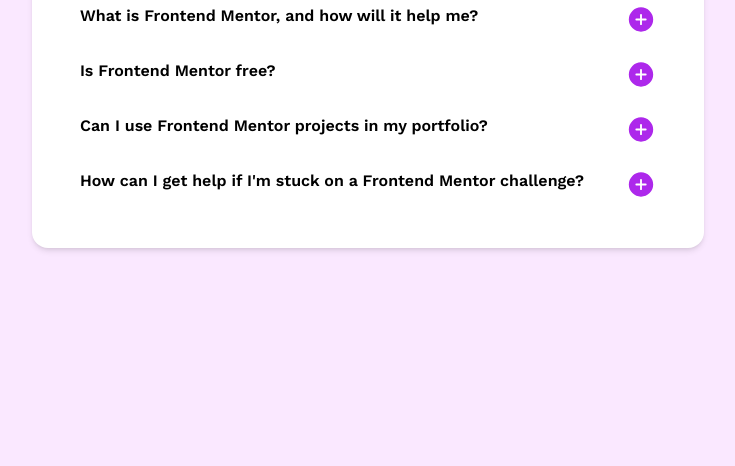
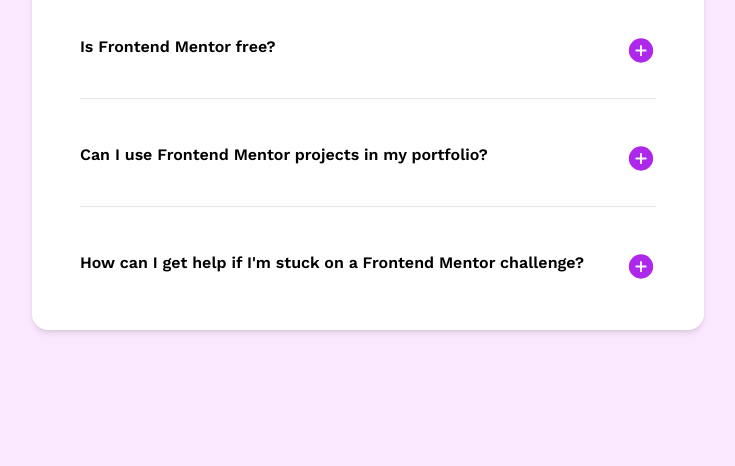
Before and after one commit to Lee-jr-81/Acc-component, a website: page src/index.html in a window 1280 px wide. Shown: the part 334-800 px from the top of the page, without its empty margins (272-1007 px from the left). Drawn offline with nearby package versions, Linux system fonts and the light colour scheme.

Commit message:
Added some hr elements between the content

```diff
--- a/src/index.html
+++ b/src/index.html
@@ -21,8 +21,8 @@
           <img src="../assets/images/icon-star.svg" />
           <h1 class="ml-5 text-5xl font-bold">FAQs</h1>
         </section>
-        <section content-section>
-          <div class="content-box _1 pt-6">
+        <section class="pt-4">
+          <div class="content-box _1 pt-3">
             <div class="question-box flex justify-between">
               <h2 class="font-semibold">
                 What is Frontend Mentor, and how will it help me?
@@ -36,7 +36,8 @@
               for portfolio building.
             </p>
           </div>
-          <div class="content-box _1 pt-6">
+          <hr class="h-px my-8 bg-gray-200 border-0 dark:bg-gray-700" />
+          <div class="content-box _1 pt-3">
             <div class="question-box flex justify-between">
               <h2 class="font-semibold">Is Frontend Mentor free?</h2>
               <button><img src="../assets/images/icon-plus.svg" /></button>
@@ -47,7 +48,8 @@
               projects suitable for all skill levels.
             </p>
           </div>
-          <div class="content-box _1 pt-6">
+          <hr class="h-px my-8 bg-gray-200 border-0 dark:bg-gray-700" />
+          <div class="content-box _1 pt-3">
             <div class="question-box flex justify-between">
               <h2 class="font-semibold">
                 Can I use Frontend Mentor projects in my portfolio?
@@ -60,7 +62,8 @@
               potential employers!
             </p>
           </div>
-          <div class="content-box _1 pt-6">
+          <hr class="h-px my-8 bg-gray-200 border-0 dark:bg-gray-700" />
+          <div class="content-box _1 pt-3">
             <div class="question-box flex justify-between">
               <h2 class="font-semibold">
                 How can I get help if I'm stuck on a Frontend Mentor challenge?
```
Also changed, not shown: src/output.css.
